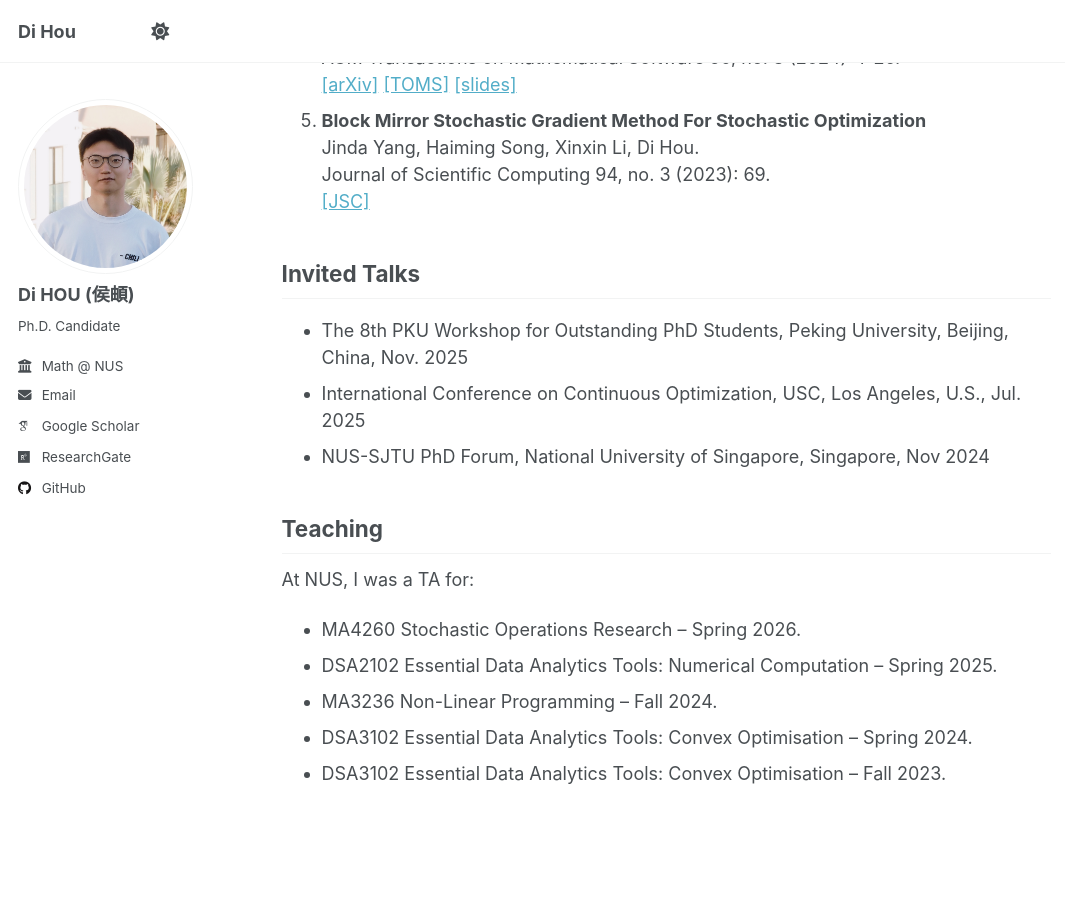
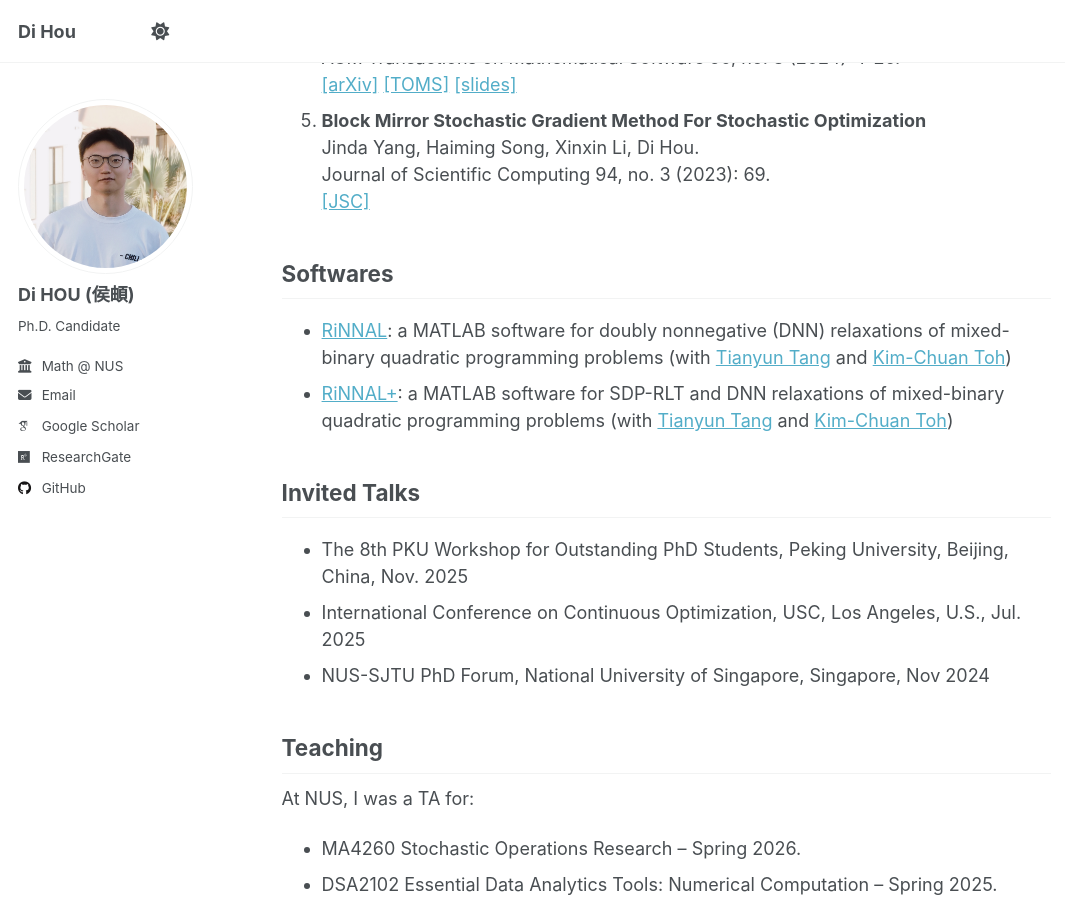
Before and after one commit to HouDiOpt/HouDiOpt.github.io, a Jekyll site: the page built from _pages/about.md, in a window 1280 px wide and 900 px high, scrolled down 898 px. Shown: the whole window, without its empty margins (0-1065 px from the left). Built offline with Jekyll 4.4.1, drawn with Linux system fonts in a browser that asks for light colours; some web fonts are replaced; a script that is not in the unit is left out.

Commit message:
Update about.md

```diff
--- a/_pages/about.md
+++ b/_pages/about.md
@@ -45,6 +45,12 @@ Publications
 <br>Journal of Scientific Computing 94, no. 3 (2023): 69.
 <br>[[JSC]](https://link.springer.com/article/10.1007/s10915-023-02110-y)
 
+Softwares
+------
+- [RiNNAL](https://github.com/HouDiOpt/RiNNAL): a MATLAB software for doubly nonnegative (DNN) relaxations of mixed-binary quadratic programming problems (with [Tianyun Tang](https://ttymath.github.io/tianyuntang.github.io/) and [Kim-Chuan Toh](https://blog.nus.edu.sg/mattohkc/))
+- [RiNNAL+](https://github.com/HouDiOpt/RiNNALplus): a MATLAB software for SDP-RLT and DNN relaxations of mixed-binary quadratic programming problems
+(with [Tianyun Tang](https://ttymath.github.io/tianyuntang.github.io/) and [Kim-Chuan Toh](https://blog.nus.edu.sg/mattohkc/))
+
 Invited Talks
 ------
 - The 8th PKU Workshop for Outstanding PhD Students, Peking University, Beijing, China, Nov. 2025
```
